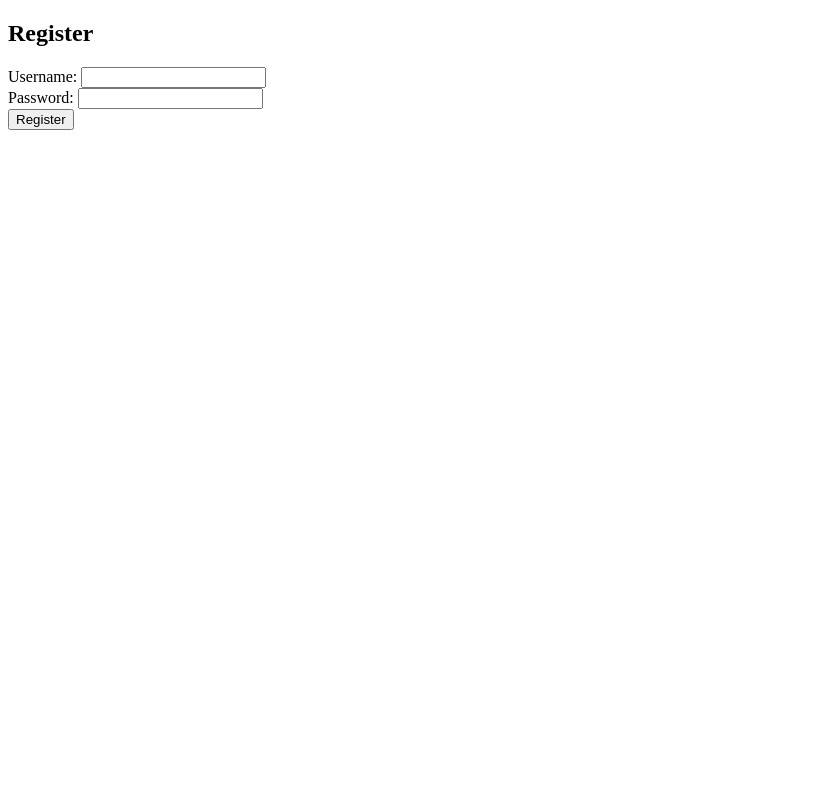
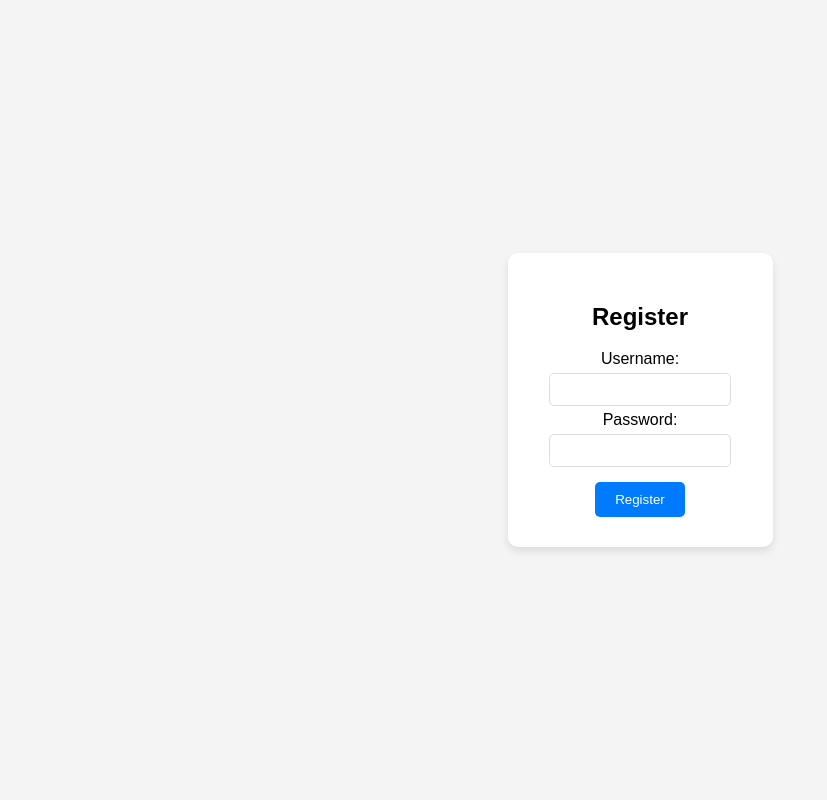
Before and after one commit to mailsender123/Mail-scheduler, a Flask app: page /register in a window 1280 px wide. Shown: the whole page, without its empty margins (0-827 px from the left). Run offline with Flask 3, Linux system fonts and the light colour scheme.

Commit message:
register.html

```diff
--- a/templates/register.html
+++ b/templates/register.html
@@ -3,15 +3,54 @@
 <html>
 <head>
     <title>Register</title>
+    <style>
+        body {
+            font-family: Arial, sans-serif;
+            display: flex;
+            justify-content: center;
+            align-items: center;
+            height: 100vh;
+            margin: 0;
+            background-color: #f4f4f4;
+        }
+        .form-container {
+            text-align: center;
+            background-color: #fff;
+            padding: 30px;
+            border-radius: 10px;
+            box-shadow: 0 4px 8px rgba(0,0,0,0.1);
+        }
+        input[type=text], input[type=password] {
+            margin: 5px;
+            padding: 8px;
+            width: 80%;
+            border-radius: 5px;
+            border: 1px solid #ddd;
+        }
+        button {
+            margin-top: 10px;
+            padding: 10px 20px;
+            border: none;
+            background-color: #007BFF;
+            color: white;
+            border-radius: 5px;
+            cursor: pointer;
+        }
+        button:hover {
+            background-color: #0056b3;
+        }
+    </style>
 </head>
 <body>
+    <div class="form-container">
         <h2>Register</h2>
         <form method="post">
-        <label>Username:</label>
+            <label>Username:</label><br>
             <input type="text" name="username" required><br>
-        <label>Password:</label>
+            <label>Password:</label><br>
             <input type="password" name="password" required><br>
             <button type="submit">Register</button>
         </form>
+    </div>
 </body>
 </html>
```
Lines whose indentation alone changed are shown as unchanged.
